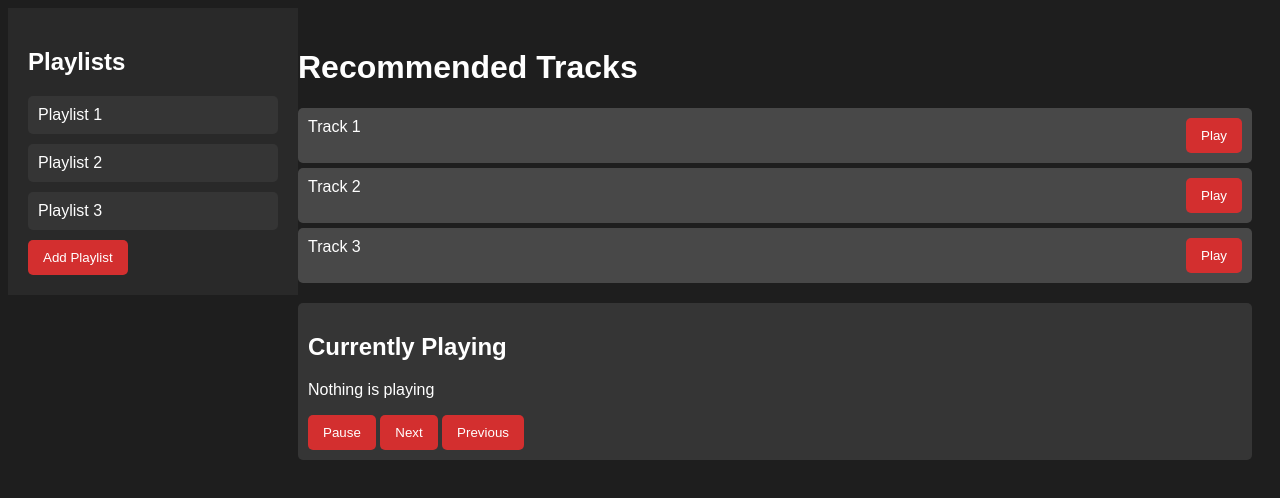
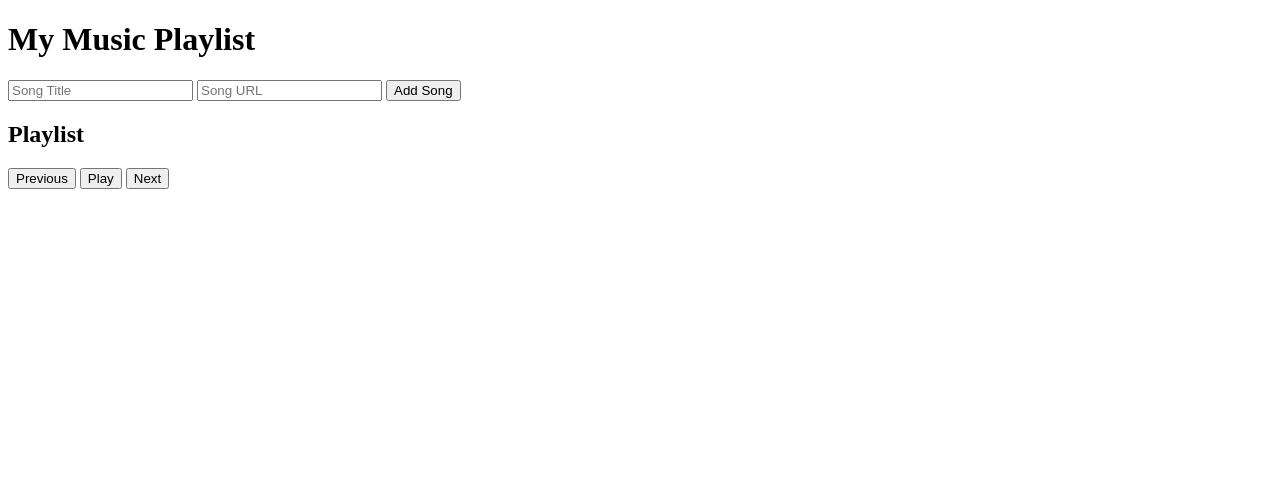
Before and after one commit to zxcDORA/trap-music, a plain HTML site: page index.html in a window 1280 px wide. Drawn offline with Linux system fonts and the light colour scheme.

Commit message:
Updated index.html with add song functionality and audio controls.

```diff
--- a/index.html
+++ b/index.html
@@ -3,99 +3,81 @@
 <head>
     <meta charset="UTF-8">
     <meta name="viewport" content="width=device-width, initial-scale=1.0">
-    <title>Trap Music Player</title>
-    <style>
-        body {
-            background-color: #1E1E1E;
-            color: #FFFFFF;
-            font-family: Arial, sans-serif;
-        }
-        #sidebar {
-            width: 250px;
-            float: left;
-            background-color: #292929;
-            padding: 20px;
-        }
-        #main {
-            margin-left: 270px;
-            padding: 20px;
-        }
-        .playlist {
-            margin: 10px 0;
-            padding: 10px;
-            background-color: #353535;
-            border-radius: 5px;
-        }
-        .track {
-            display: flex;
-            justify-content: space-between;
-            padding: 10px;
-            background-color: #484848;
-            margin: 5px 0;
-            border-radius: 5px;
-        }
-        .currently-playing {
-            margin-top: 20px;
-            padding: 10px;
-            background-color: #353535;
-            border-radius: 5px;
-        }
-        button {
-            background-color: #D32F2F;
-            border: none;
-            color: white;
-            padding: 10px 15px;
-            cursor: pointer;
-            border-radius: 5px;
-        }
-    </style>
+    <title>Music Playlist</title>
 </head>
 <body>
-    <div id="sidebar">
-        <h2>Playlists</h2>
-        <div class="playlist">Playlist 1</div>
-        <div class="playlist">Playlist 2</div>
-        <div class="playlist">Playlist 3</div>
-        <button onclick="addPlaylist()">Add Playlist</button>
-    </div>
-    <div id="main">
-        <h1>Recommended Tracks</h1>
-        <div class="track">
-            <span>Track 1</span>
-            <button onclick="playSong(1)">Play</button>
-        </div>
-        <div class="track">
-            <span>Track 2</span>
-            <button onclick="playSong(2)">Play</button>
-        </div>
-        <div class="track">
-            <span>Track 3</span>
-            <button onclick="playSong(3)">Play</button>
-        </div>
-        <div class="currently-playing">
-            <h2>Currently Playing</h2>
-            <p id="playingSong">Nothing is playing</p>
-            <button onclick="pauseSong()">Pause</button>
-            <button onclick="nextSong()">Next</button>
-            <button onclick="previousSong()">Previous</button>
-        </div>
-    </div>
+    <h1>My Music Playlist</h1>
+    <input type="text" id="songTitle" placeholder="Song Title">
+    <input type="text" id="songURL" placeholder="Song URL">
+    <button id="addSongBtn">Add Song</button>
+    <h2>Playlist</h2>
+    <ul id="playlist">
+    </ul>
+    <audio id="audioPlayer"></audio>
+    <button id="prevBtn">Previous</button>
+    <button id="playPauseBtn">Play</button>
+    <button id="nextBtn">Next</button>
+
     <script>
-        function playSong(trackNumber) {
-            document.getElementById('playingSong').innerText = 'Now Playing: Track ' + trackNumber;
+        let playlist = JSON.parse(localStorage.getItem('playlist')) || [];
+        const playlistElem = document.getElementById('playlist');
+        const audioPlayer = document.getElementById('audioPlayer');
+        let currentIndex = 0;
+
+        function renderPlaylist() {
+            playlistElem.innerHTML = '';
+            playlist.forEach((song, index) => {
+                const li = document.createElement('li');
+                li.textContent = song.title;
+                li.addEventListener('click', () => { currentIndex = index; playSong(); });
+                playlistElem.appendChild(li);
+            });
         }
-        function pauseSong() {
-            document.getElementById('playingSong').innerText += ' (Paused)';
+
+        function playSong() {
+            if (currentIndex >= 0 && currentIndex < playlist.length) {
+                audioPlayer.src = playlist[currentIndex].url;
+                audioPlayer.play();
+            }
         }
-        function nextSong() {
-            // Logic for next song
+
+        function updatePlayButton() {
+            const playPauseBtn = document.getElementById('playPauseBtn');
+            playPauseBtn.textContent = audioPlayer.paused ? 'Play' : 'Pause';
         }
-        function previousSong() {
-            // Logic for previous song
-        }
-        function addPlaylist() {
-            // Logic for adding a playlist
-        }
+
+        document.getElementById('addSongBtn').onclick = () => {
+            const title = document.getElementById('songTitle').value;
+            const url = document.getElementById('songURL').value;
+            if (title && url) {
+                playlist.push({ title, url });
+                localStorage.setItem('playlist', JSON.stringify(playlist));
+                renderPlaylist();
+                document.getElementById('songTitle').value = '';
+                document.getElementById('songURL').value = '';
+            }
+        };
+
+        document.getElementById('playPauseBtn').onclick = () => {
+            if (audioPlayer.paused) {
+                playSong();
+            } else {
+                audioPlayer.pause();
+            }
+            updatePlayButton();
+        };
+
+        document.getElementById('nextBtn').onclick = () => {
+            currentIndex = (currentIndex + 1) % playlist.length;
+            playSong();
+        };
+
+        document.getElementById('prevBtn').onclick = () => {
+            currentIndex = (currentIndex - 1 + playlist.length) % playlist.length;
+            playSong();
+        };
+
+        renderPlaylist();
     </script>
 </body>
 </html>
```
